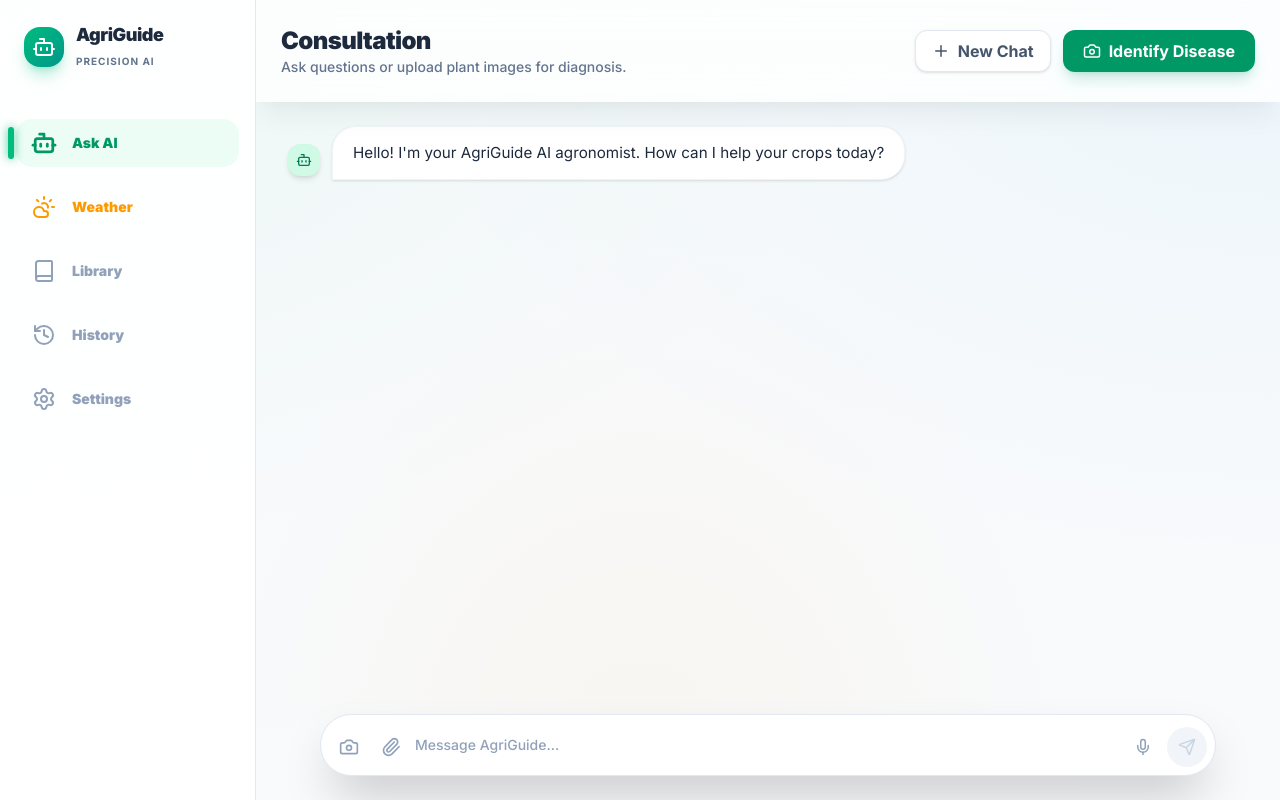
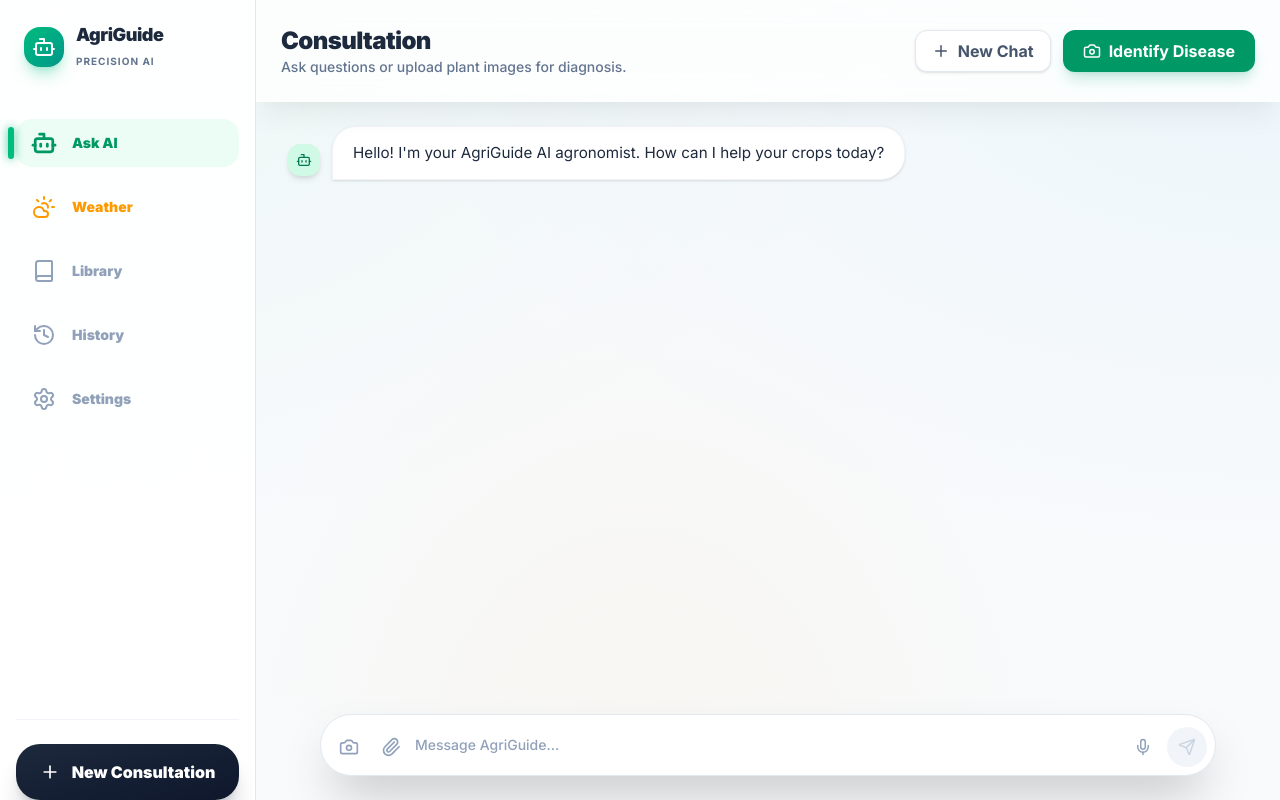
Before and after one commit to mahsavakiliphotonic-web/agri-guide-ai, a Next.js app: page / in a window 1280 px wide. Both pictures are taken after a click on the button 1236 px from the left and 44 px from the top of the page. Built offline with nearby package versions, Linux system fonts and the light colour scheme; no server answers; what country-state-city would draw is missing.

Commit message:
UI/UX Final Polish: Prominent New Chat button and isolated history actions

```diff
--- a/src/app/page.tsx
+++ b/src/app/page.tsx
@@ -178,7 +178,10 @@ export default function Home() {
     if (selected) {
       setCurrentCaseId(caseId);
       setMessages(selected.messages);
-      setActiveTab("home");
+      // We only switch tabs if we are not already on the home tab
+      if (activeTab !== "home") {
+        setActiveTab("home");
+      }
     }
   };
 
@@ -450,6 +453,17 @@ export default function Home() {
             <span className="text-[10px] lg:text-sm font-black uppercase lg:normal-case tracking-[0.1em] lg:tracking-normal">{item.label}</span>
           </button>
         ))}
+
+        {/* Prominent New Chat Button (Desktop Sidebar) */}
+        <div className="hidden lg:block mt-auto pt-6 border-t border-slate-100 dark:border-slate-800">
+          <button
+            onClick={() => createNewCase()}
+            className="w-full flex items-center justify-center gap-3 py-4 rounded-3xl bg-gradient-to-br from-slate-800 to-slate-900 text-white font-black shadow-xl shadow-slate-900/20 hover:shadow-emerald-500/20 hover:from-emerald-600 hover:to-teal-700 transition-all duration-500 group active:scale-95"
+          >
+            <Plus size={20} className="group-hover:rotate-90 transition-transform duration-500" />
+            New Consultation
+          </button>
+        </div>
       </nav>
       )}
 
@@ -469,9 +483,9 @@ export default function Home() {
           <div className="flex items-center gap-2">
             <button
               onClick={() => createNewCase()}
-              className="p-2.5 rounded-xl text-slate-500 hover:bg-slate-100 dark:hover:bg-slate-800 transition-colors tactile-press"
+              className="flex items-center gap-2 bg-slate-900 px-4 py-2.5 rounded-2xl text-white font-bold text-sm shadow-xl shadow-slate-900/30 active:scale-95 transition-all hover:bg-emerald-600"
             >
-              <Plus size={20} />
+              <Plus size={18} /> New
             </button>
             <button
               onClick={() => setIsCameraOpen(true)}
--- a/src/frontend/components/HistoryLog.tsx
+++ b/src/frontend/components/HistoryLog.tsx
@@ -114,9 +114,12 @@ export function HistoryLog({ cases, onSelectCase, onNewCase, onDeleteCase, onRen
                     {item.status}
                   </span>
                 </div>
-                <div className="flex items-center gap-1">
+                <div className="flex items-center gap-1 z-20">
                   <button
-                    onClick={(e) => startRename(e, item.id, item.name)}
+                    onClick={(e) => {
+                      e.stopPropagation();
+                      startRename(e, item.id, item.name);
+                    }}
                     className="p-3 text-slate-400 hover:text-emerald-600 hover:bg-emerald-50 rounded-xl transition-all opacity-100 lg:opacity-0 lg:group-hover:opacity-100"
                     title="Rename"
                   >
@@ -126,7 +129,7 @@ export function HistoryLog({ cases, onSelectCase, onNewCase, onDeleteCase, onRen
                     onClick={(e) => {
                       e.stopPropagation();
                       e.preventDefault();
-                      if(confirm('Delete this folder and all its messages?')) {
+                      if(confirm('Are you sure you want to permanently delete this consultation and all its messages?')) {
                         onDeleteCase(item.id);
                       }
                     }}
```
